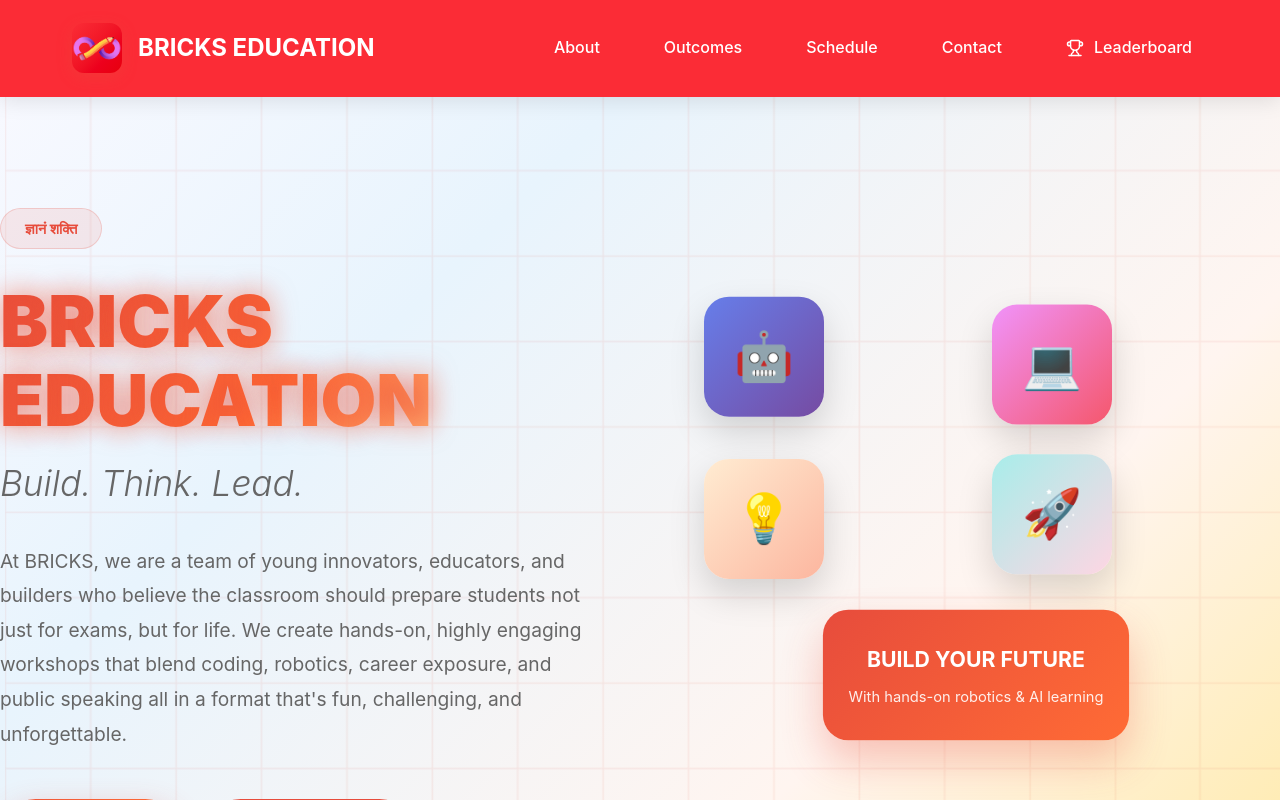
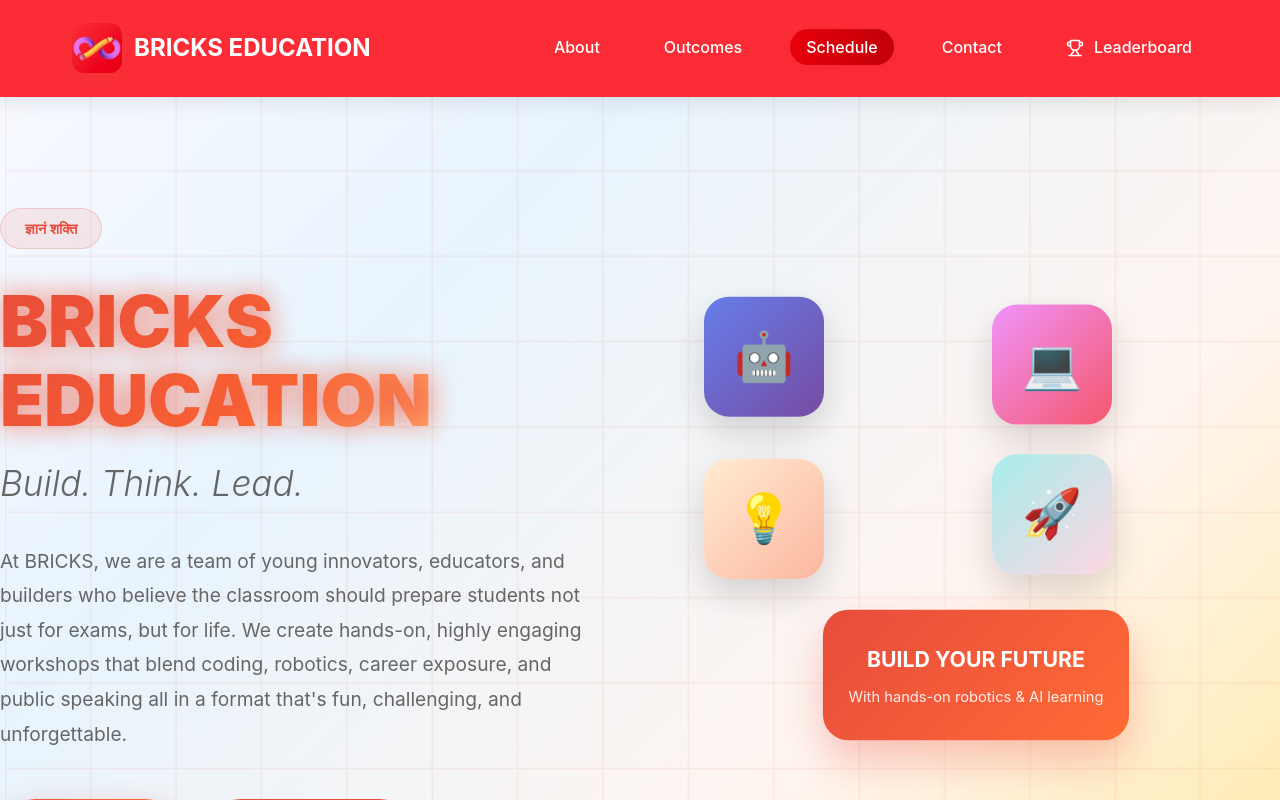
Before and after one commit to Vinay290704/Bricks_Education_Lite, a React (Vite) app: page / in a window 1280 px wide. Shown: the top 800 px of the page. Built offline with nearby package versions, Linux system fonts and the light colour scheme.

Commit message:
restructuring  mobile ui

```diff
--- a/src/components/common/Header.jsx
+++ b/src/components/common/Header.jsx
@@ -11,7 +11,12 @@ const Header = () => {
   const location = useLocation();
   const isHomePage = location.pathname === "/";
 
-  const activeSection = useActiveSection(["about", "outcomes", "schedule", "footer"]);
+  const activeSection = useActiveSection([
+    "about",
+    "outcomes",
+    "schedule",
+    "footer",
+  ]);
 
   // Handle scroll for navbar hiding/showing
   useEffect(() => {
@@ -67,7 +72,7 @@ const Header = () => {
     }
 
     if (hash === "#footer") {
-      const footer = document.querySelector('footer');
+      const footer = document.querySelector("footer");
 
       const headerHeight = 80;
       const elementPosition = footer.getBoundingClientRect().top;
@@ -117,26 +122,29 @@ const Header = () => {
   return (
     <header
       className={`fixed inset-x-0 top-0 z-50 bg-red-500 backdrop-blur-[20px] border-b border-red-500/10 shadow-[0_4px_20px_rgba(0,0,0,0.1)] transition-transform duration-300 ease-in-out ${
-        isHeaderVisible ? "translate-y-0" : "-translate-y-0"
+        isHeaderVisible ? "translate-y-0" : "-translate-y-full"
       }`}
     >
-      <nav className="mx-auto max-w-[1200px] px-8 py-4">
+      <nav className="mx-auto max-w-[1200px] px-4 md:px-8 py-4">
         <div className="flex h-16 items-center justify-between">
           {/* Logo Section */}
           <Link
             to="/"
-            className="flex items-center gap-4 text-white transition-transform duration-300 ease-out hover:scale-105 focus:outline-none focus:ring-2 focus:ring-red-500/20 focus:ring-offset-2 rounded-lg animate-[slideInLeft_0.8s_ease-out]"
+            className="flex items-center gap-3 text-white z-10"
             onClick={() => setIsMobileMenuOpen(false)}
           >
-            <div className="relative w-[50px] h-[50px] bg-gradient-to-br from-red-500 to-red-600 rounded-xl flex items-center justify-center overflow-hidden shadow-[0_4px_15px_rgba(231,76,60,0.3)] transition-all duration-300 hover:rotate-[5deg] hover:scale-105 hover:shadow-[0_8px_25px_rgba(231,76,60,0.4)]">
+            <div className="w-[40px] h-[40px] md:w-[50px] md:h-[50px] bg-gradient-to-br from-red-500 to-red-600 rounded-xl flex items-center justify-center overflow-hidden shadow-[0_4px_15px_rgba(231,76,60,0.3)] transition-all duration-300 hover:rotate-[5deg] hover:scale-105 hover:shadow-[0_8px_25px_rgba(231,76,60,0.4)]">
               <img
                 src={BricksLogo}
                 alt="Bricks Education Logo"
                 className="w-full h-full object-cover rounded-xl"
               />
             </div>
-            <div className="text-2xl font-bold text-white">
-              BRICKS EDUCATION
+            <div className="text-lg md:text-2xl font-bold text-white">
+              <span className="hidden sm:inline">BRICKS EDUCATION</span>
+              <span className="sm:hidden">
+                BRICKS <span className="text-sm font-medium">EDUCATION</span>
+              </span>
             </div>
           </Link>
 
@@ -147,7 +155,10 @@ const Header = () => {
                 <a
                   href={item.href}
                   onClick={(e) => handleHashNavigation(e, item.href)}
-                  className={`relative px-4 py-2 rounded-[25px] font-medium text-white transition-all duration-300 ease-out hover:scale-105 active:scale-95 focus:outline-none focus:ring-2 focus:ring-red-500/20 focus:ring-offset-2 overflow-hidden
+                  className={`relative px-4 py-2 rounded-[25px] font-medium text-white transition-all duration-300 ease-out hover:scale-105 active:scale-95 focus:outline-none focus:ring-2 focus:ring-red-500/20 focus:ring-offset-2 overflow-hidden ${
+                    isActiveLink(item.section)
+                      ? "bg-gradient-to-r from-red-600 to-red-700 shadow-lg shadow-red-500/25"
+                      : "hover:bg-white/10"
                   }`}
                 >
                   {item.label}
@@ -172,37 +183,7 @@ const Header = () => {
 
           {/* Mobile Menu Button */}
           <button
-            className={`hidden md:hidden flex-col cursor-pointer gap-1 p-2 ${
-              isMobileMenuOpen ? "active" : ""
-            }`}
-            onClick={toggleMobileMenu}
-            aria-label="Toggle mobile menu"
-            aria-expanded={isMobileMenuOpen}
-          >
-            <span
-              className={`w-[25px] h-[3px] bg-white transition-all duration-300 rounded-sm ${
-                isMobileMenuOpen
-                  ? "rotate-45 translate-x-[5px] translate-y-[5px]"
-                  : ""
-              }`}
-            ></span>
-            <span
-              className={`w-[25px] h-[3px] bg-white transition-all duration-300 rounded-sm ${
-                isMobileMenuOpen ? "opacity-0" : ""
-              }`}
-            ></span>
-            <span
-              className={`w-[25px] h-[3px] bg-white transition-all duration-300 rounded-sm ${
-                isMobileMenuOpen
-                  ? "-rotate-45 translate-x-[7px] -translate-y-[6px]"
-                  : ""
-              }`}
-            ></span>
-          </button>
-
-          {/* Updated Mobile Menu Button for smaller screens */}
-          <button
-            className="relative p-3 rounded-xl text-white transition-all duration-300 ease-out hover:bg-white/10 hover:scale-105 active:scale-95 focus:outline-none focus:ring-2 focus:ring-red-500/20 focus:ring-offset-2 md:hidden"
+            className="relative p-3 rounded-xl text-white transition-all duration-300 ease-out hover:bg-white/10 hover:scale-105 active:scale-95 focus:outline-none focus:ring-2 focus:ring-red-500/20 focus:ring-offset-2 md:hidden z-10"
             onClick={toggleMobileMenu}
             aria-label="Toggle mobile menu"
             aria-expanded={isMobileMenuOpen}
@@ -223,7 +204,7 @@ const Header = () => {
         {/* Mobile Navigation */}
         <div
           className={`overflow-hidden transition-all duration-500 ease-in-out md:hidden ${
-            isMobileMenuOpen ? "max-h-96 opacity-100 pb-6" : "max-h-0 opacity-0"
+            isMobileMenuOpen ? "max-h-96 opacity-100 pb-6 pt-4" : "max-h-0 opacity-0"
           }`}
         >
           <div className="border-t border-white/20 pt-4">
```
Lines whose indentation alone changed are shown as unchanged.
